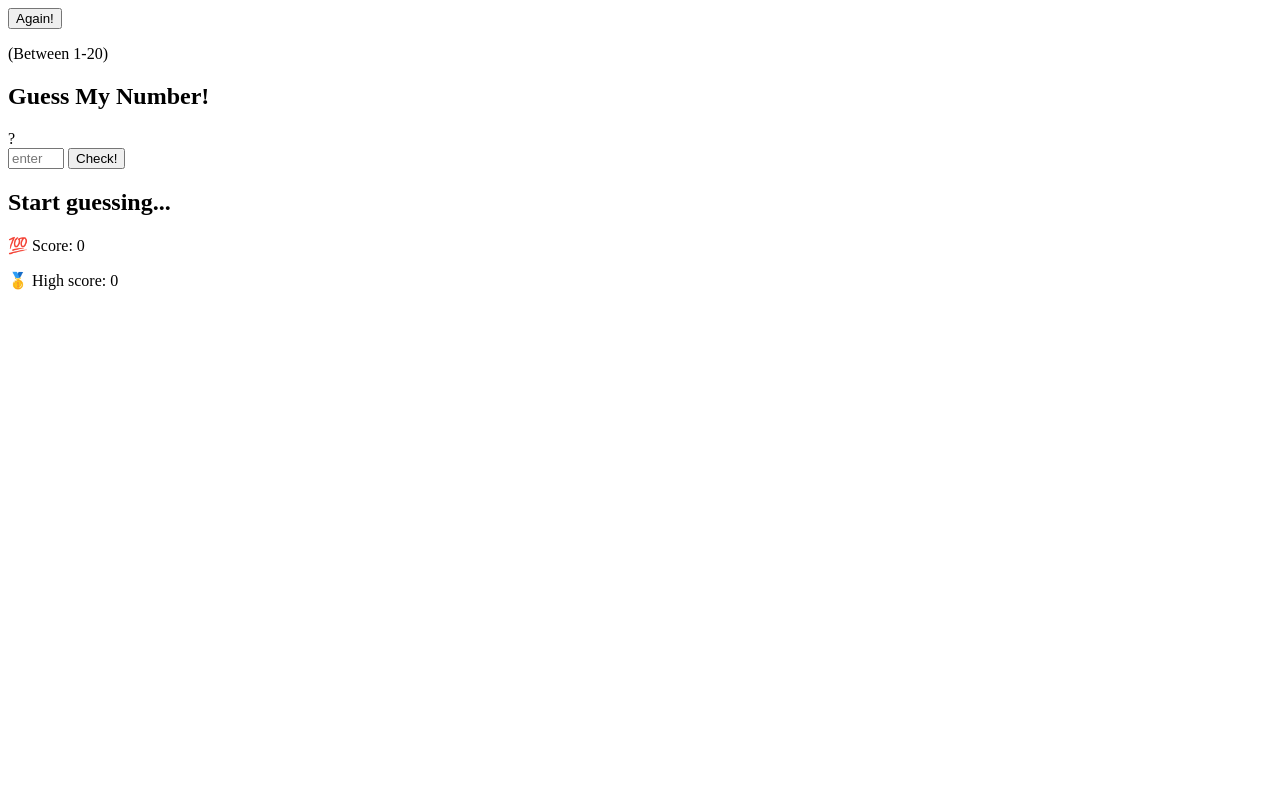
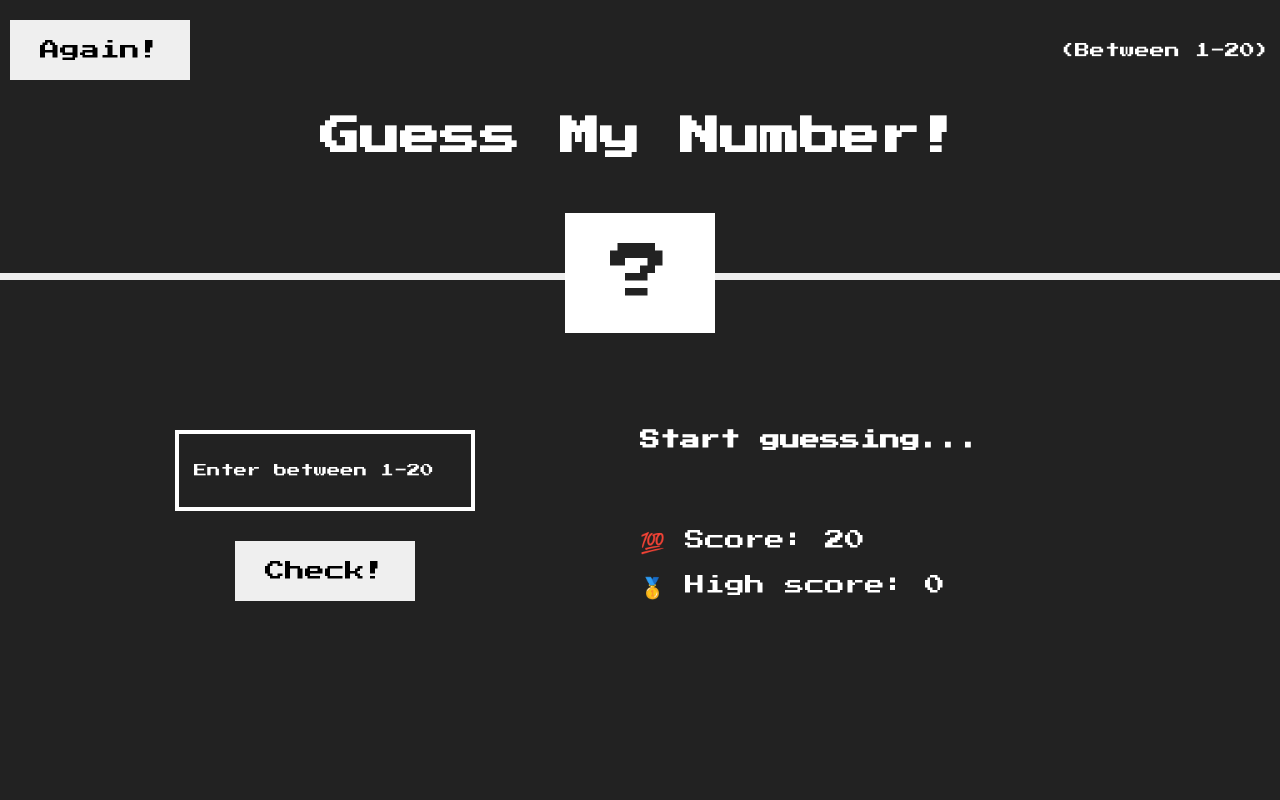
Before and after one commit to Somayyeh094/guess-my-number, a website: page index.html in a window 1280 px wide. Drawn offline with Linux system fonts and the light colour scheme.

Commit message:
added css style

```diff
--- a/index.html
+++ b/index.html
@@ -3,37 +3,43 @@
   <head>
     <meta charset="UTF-8" />
     <meta name="viewport" content="width=device-width, initial-scale=1.0" />
+    <link
+      href="https://fonts.googleapis.com/css2?family=Press+Start+2P&display=swap"
+      rel="stylesheet"
+    />
     <link rel="shortcut icon" href="favicon.ico" type="image/x-icon" />
     <link rel="stylesheet" href="style.css" />
     <title>Guess My Number!</title>
   </head>
   <body>
-    <main class="grid">
-      <section class="grid__item game-description">
+    <header class="game-description">
       <div class="game-description__start-again">
         <button class="btn again">Again!</button>
         <p>(Between 1-20)</p>
       </div>
       <h1>Guess My Number!</h1>
-      </section>
-      <section class="grid__item secret-number">?</section>
-      <section class="grid__item guess">
+      <div class="secret-number">?</div>
+    </header>
+    <main class="guess">
       <form class="guess__form">
         <input
           type="number"
           min="1"
           max="20"
           required
-            placeholder="enter a number between 1-20"
+          placeholder="Enter between 1-20"
         />
         <button class="btn check">Check!</button>
       </form>
       <div class="guess__scoring">
-          <h2 class="scoring__status">Start guessing...</h2>
-          <p>💯 Score: <span class="scoring__score">0</span></p>
-          <p>🥇 High score: <span class="scoring__highScore">0</span></p>
+        <h2 class="scoring__message">Start guessing...</h2>
+        <p class="scoring__label">
+          💯 Score: <span class="scoring__score">20</span>
+        </p>
+        <p class="scoring__label">
+          🥇 High score: <span class="scoring__highScore">0</span>
+        </p>
       </div>
-      </section>
     </main>
   </body>
 </html>
--- /dev/null
+++ b/main.scss
@@ -0,0 +1,98 @@
+* {
+  box-sizing: inherit;
+  padding: 0;
+  margin: 0;
+}
+
+html {
+  font-size: 62.5%; //1rem=10px 10/16px
+  box-sizing: border-box;
+}
+
+body {
+  font-family: "Press Start 2P", sans-serif;
+  color: #fff;
+  background-color: #222;
+  /* background-color: #60b347; */
+}
+
+.game-description {
+  padding: 2rem 1rem;
+  font-size: 1.5rem;
+  height: 35vh;
+  position: relative;
+  border-bottom: 7px solid #eee;
+  &__start-again {
+    display: flex;
+    justify-content: space-between;
+    align-items: center;
+  }
+  h1 {
+    text-align: center;
+    font-size: 4rem;
+    position: absolute;
+    top: 50%;
+    left: 50%;
+    transform: translate(-50%, -50%);
+  }
+  .secret-number {
+    background-color: #fff;
+    width: 15rem;
+    text-align: center;
+    color: #222;
+    padding: 3rem 0;
+    font-size: 6rem;
+    position: absolute;
+    bottom: 0;
+    left: 50%;
+    transform: translate(-50%, 50%);
+  }
+}
+
+.btn {
+  font-family: inherit;
+  border: none;
+  padding: 2rem 3rem;
+  font-size: 2rem;
+  cursor: pointer;
+  &:hover {
+    background-color: #ccc;
+  }
+}
+.guess {
+  height: 65vh;
+  padding: 15rem 1rem 2rem;
+  display: grid;
+  grid-template-columns: repeat(2, 1fr);
+  &__form {
+    justify-self: center;
+    align-self: start;
+    display: flex;
+    flex-direction: column;
+    justify-content: center;
+    align-items: center;
+    input {
+      display: block;
+      width: 30rem;
+      background-color: transparent;
+      border: 4px solid #fff;
+      color: inherit;
+      font-family: inherit;
+      margin-bottom: 3rem;
+      padding: 3rem 1.5rem;
+    }
+  }
+  ::placeholder {
+    color: inherit;
+  }
+  .scoring {
+    &__message {
+      margin-bottom: 8rem;
+      font-size: 2rem;
+    }
+    &__label {
+      margin-bottom: 2rem;
+      font-size: 2rem;
+    }
+  }
+}
```
Also changed, not shown: package.json (+34 -1 lines), style.css, 1 other file. Lines whose indentation alone changed are shown as unchanged.
